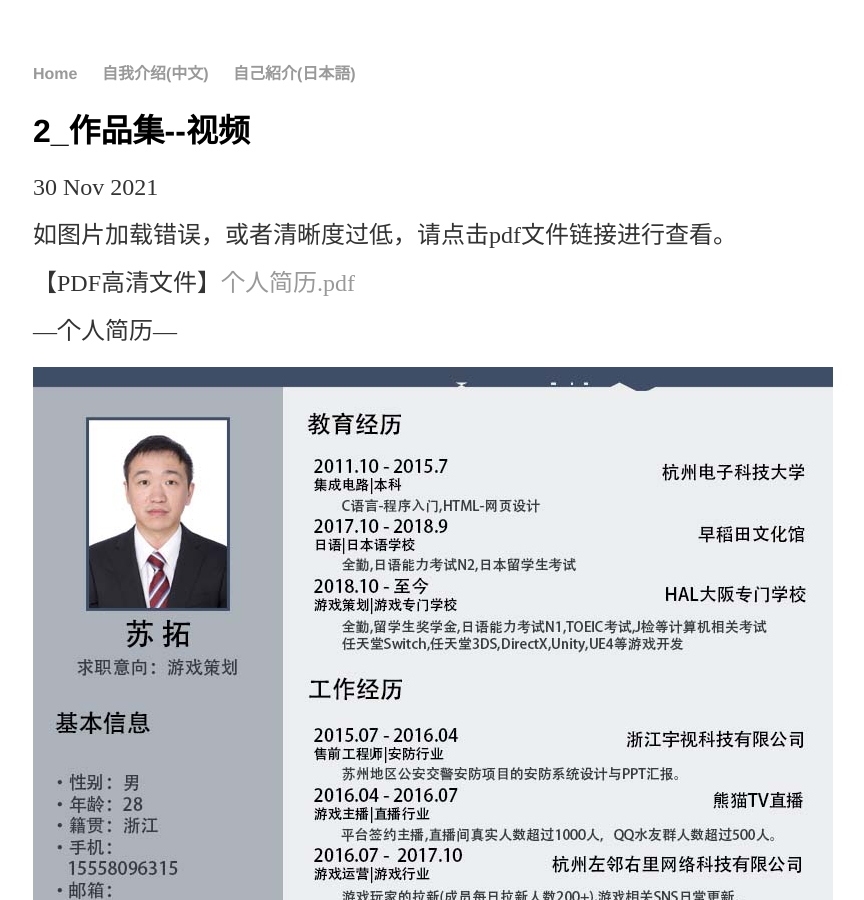
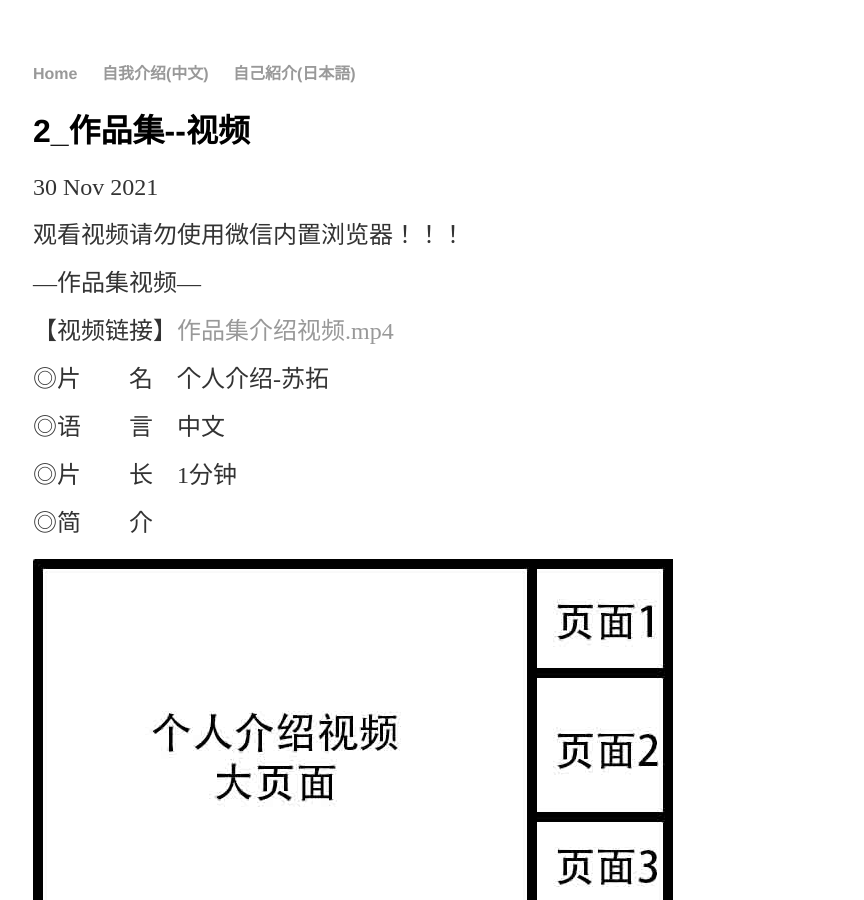
Before and after one commit to SotakuStudio/SotakuStudio.github.io, a Jekyll site: the page built from _posts/2021-11-30-chnmovie.md, in a window 1280 px wide and 900 px high. Shown: the whole window, without its empty margins (159-1023 px from the left). Built offline with Jekyll 4.4.1, drawn with Linux system fonts in a browser that asks for light colours.

Commit message:
Update 2021-11-30-chnmovie.md

```diff
--- a/_posts/2021-11-30-chnmovie.md
+++ b/_posts/2021-11-30-chnmovie.md
@@ -3,14 +3,6 @@ layout: post
 title: "2_作品集--视频"
 date: 2021-11-30
 ---
-如图片加载错误，或者清晰度过低，请点击pdf文件链接进行查看。
-
-【PDF高清文件】[个人简历.pdf](https://1drv.ms/b/s!Aj9fktzHJKNciN06rw5TyEamfuhR8g?e=3nODQ8)
-
----个人简历---
-
-![Image text](https://github.com/SotakuStudio/SotakuStudio.github.io/blob/main/chnblog/image/chnresume.jpg?raw=true)
-
 观看视频请勿使用微信内置浏览器！！！
 
 ---作品集视频---
```
